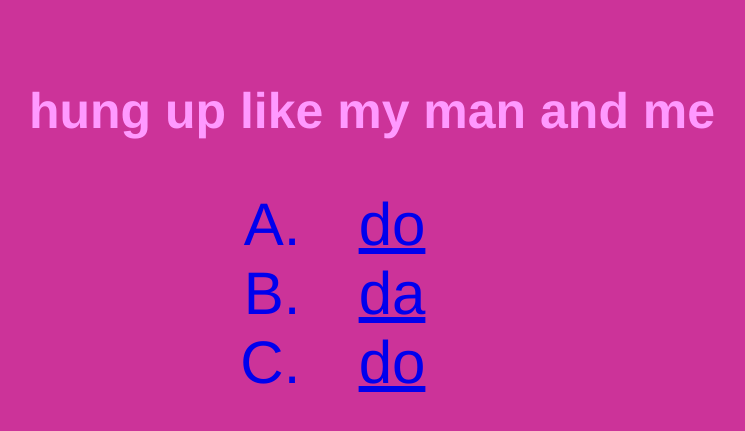
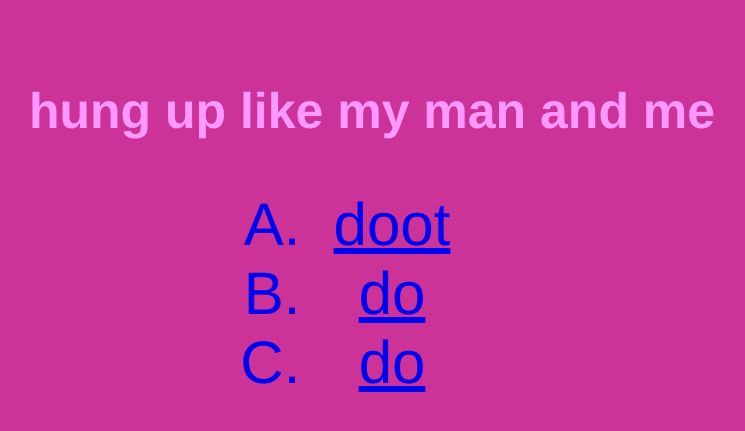
Before and after one commit to cluuford/younghearts2, a plain HTML site: page index.html in a window 1280 px wide. Shown: the part 1940-2371 px from the top of the page, without its empty margins (268-1013 px from the left). Drawn offline with Linux system fonts and the light colour scheme.

Commit message:
Update index.html

```diff
--- a/index.html
+++ b/index.html
@@ -21,11 +21,11 @@
                 <a
                 href="https://www.youtube.com/watch?v=DXz0Hptz60Q"
                 target="_blank">
-                <li>do</li></a>
+                <li>doot</li></a>
                 <a
                 href="https://www.youtube.com/watch?v=c09xfxpIBiE"
                 target="_blank">
-                <li>da</li></a>
+                <li>do</li></a>
                 <a
                 href="https://www.youtube.com/watch?v=BXsosNMI0j4"
                 target="_blank">
```
